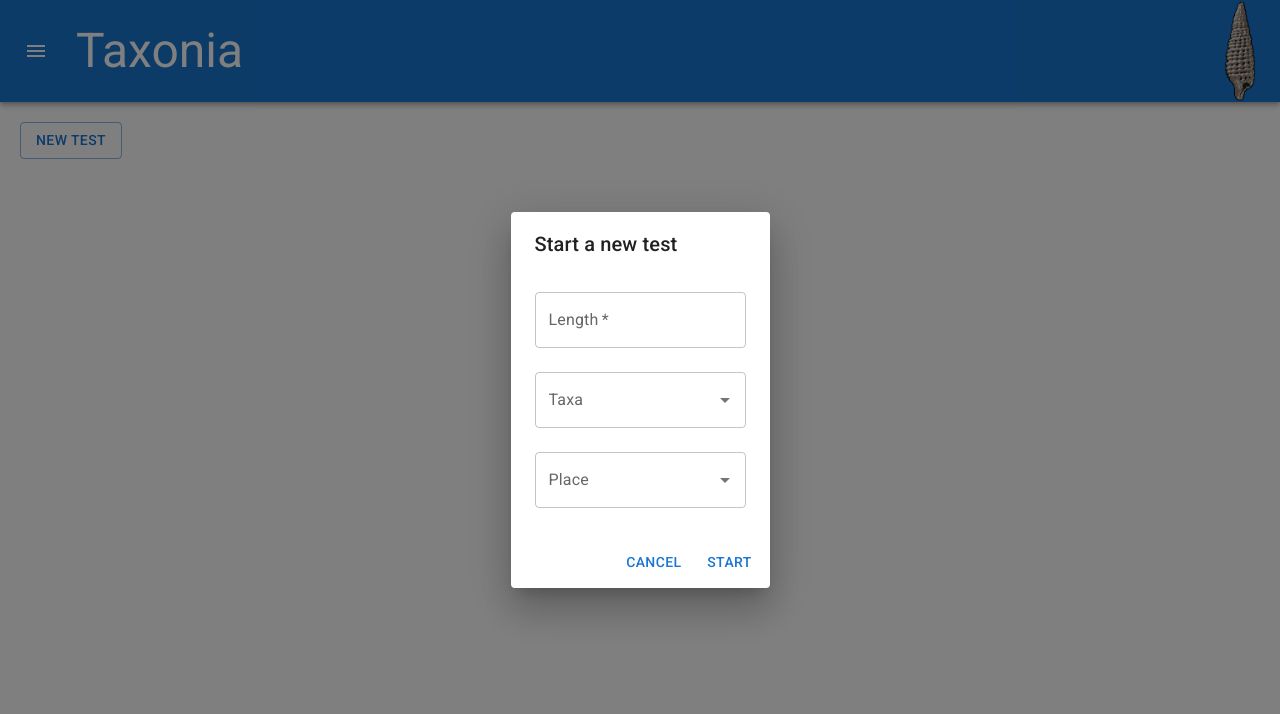
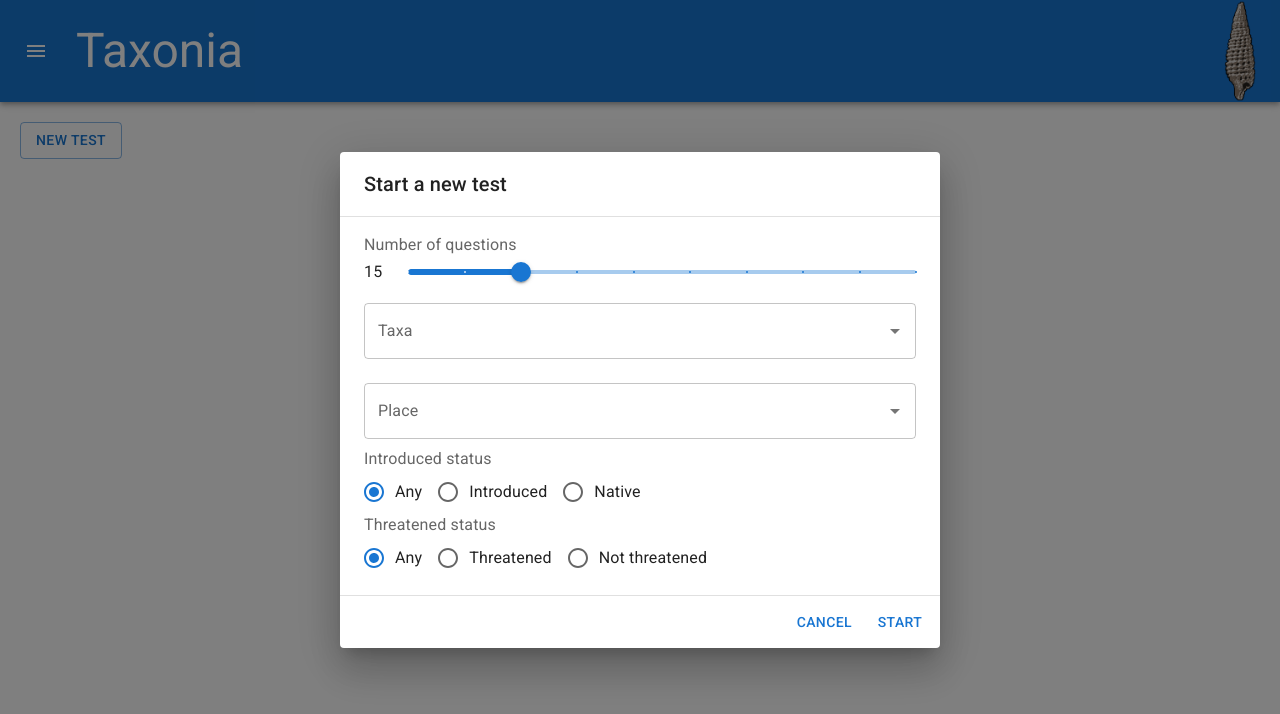
Before and after one commit to benhall-7/taxonia, a React (Vite) app: page / in a window 1280 px wide. Both pictures are taken after a click on the button "NEW TEST". Shown: the top 714 px of the page. Built offline with nearby package versions, Linux system fonts and the light colour scheme.

Commit message:
reinvent the form wheel and flesh out options

```diff
--- a/package.json
+++ b/package.json
@@ -18,6 +18,7 @@
     "@tanstack/react-query": "^5.66.7",
     "react": "^19.0.0",
     "react-dom": "^19.0.0",
+    "use-debounce": "^10.0.4",
     "wouter": "^3.6.0"
   },
   "devDependencies": {
--- a/src/pages/Index/NewTestDialog.tsx
+++ b/src/pages/Index/NewTestDialog.tsx
@@ -1,36 +1,50 @@
 import {
   Autocomplete,
+  Box,
   Button,
-  debounce,
   Dialog,
   DialogActions,
   DialogContent,
   DialogTitle,
+  FormLabel,
+  Slider,
+  Stack,
   TextField,
+  Typography,
 } from "@mui/material";
-import { useState } from "react";
-import { NewTestParams } from "./types";
+import { useMemo, useState } from "react";
+import { NewTestForm, newTestValidate } from "./types";
 import { useQuery } from "@tanstack/react-query";
 import actions from "src/actions";
-import { useLocation } from "wouter";
+// import { useLocation, useRoute, useRouter } from "wouter";
+import { useDebounce } from "use-debounce";
+import RadioSelect from "./NewTestDialog/RadioSelect";
 
 export default function NewTestDialog({ initialValues }: NewTestDialogProps) {
+  const [params, setParams] = useState<NewTestForm>(
+    initialValues || {
+      questionCount: 15,
+      introduced: "undefined",
+      threatened: "undefined",
+    }
+  );
   const [open, setOpen] = useState(false);
-  const [params, setParams] = useState<NewTestParams | undefined>(
-    initialValues
+
+  // intermediate form state (e.g. autocomplete inputs)
+  const [taxaValue, setTaxaValue] = useState(params?.taxon?.name || "");
+  const [placesValue, setPlacesValue] = useState(
+    params?.place?.display_name || ""
   );
-  const [taxaValue, setTaxaValue] = useState(params?.taxon?.name || "");
-  const [taxaQuery, setTaxaQuery] = useState("");
 
-  const [placesValue, setPlacesValue] = useState(params?.place?.name || "");
-  const [placesQuery, setPlacesQuery] = useState("");
+  const [taxaQuery] = useDebounce(taxaValue, 500);
+  const [placesQuery] = useDebounce(placesValue, 500);
 
-  const [, navigate] = useLocation();
-  const handleSubmit = () => {
-    navigate("/test", { replace: true, state: params });
-  };
+  const validatedParams = useMemo(() => newTestValidate(params), [params]);
 
   const handleClose = () => setOpen(false);
+  const handleSubmit = () => {
+    console.log(validatedParams);
+  };
 
   const taxaParams: Parameters<
     typeof actions.getTaxaAutocompleteList.action
@@ -54,7 +68,7 @@ export default function NewTestDialog({ initialValues }: NewTestDialogProps) {
     enabled: taxaQuery.length > 0,
   });
   const { data: placesAutocompleteList, isLoading: loadingPlaces } = useQuery({
-    queryKey: [actions.getPlacesAutocompleteList.key],
+    queryKey: [actions.getPlacesAutocompleteList.key, placesParams],
     queryFn: ({ signal }) =>
       actions.getPlacesAutocompleteList.action(placesParams, { signal }),
     enabled: placesQuery.length > 0,
@@ -65,51 +79,127 @@ export default function NewTestDialog({ initialValues }: NewTestDialogProps) {
       <Button variant="outlined" onClick={() => setOpen(true)}>
         New Test
       </Button>
-      <Dialog open={open} onClose={handleClose}>
+      <Dialog open={open} onClose={handleClose} maxWidth="sm" fullWidth>
         <DialogTitle>Start a new test</DialogTitle>
-        <DialogContent>
-          <TextField
-            type="number"
-            placeholder="Number of questions"
-            label="Length"
-            autoFocus
-            required
-            id="num-questions"
-            margin="normal"
-          />
+        <DialogContent dividers>
+          <FormLabel id="new-test-dialog-question-count">
+            Number of questions
+          </FormLabel>
+          <Stack direction="row" alignItems="center">
+            <Typography width="48px">{params.questionCount}</Typography>
+            <Slider
+              aria-labelledby="new-test-dialog-question-count"
+              min={5}
+              max={50}
+              step={5}
+              value={params.questionCount}
+              valueLabelDisplay="auto"
+              marks
+              onChange={(_e, value) => {
+                const correct = typeof value === "number" ? value : value[0];
+                setParams({ ...params, questionCount: correct });
+              }}
+            />
+          </Stack>
 
           <Autocomplete
             autoHighlight
             options={taxaAutocompleteList?.results || []}
-            getOptionLabel={(taxa) => taxa.name!}
+            getOptionLabel={(place) => place.name!}
+            onChange={(_e, value) =>
+              setParams({ ...params, taxon: value ?? undefined })
+            }
             loading={loadingTaxa}
+            clearOnBlur
+            selectOnFocus
+            filterOptions={(options) => options}
             renderInput={(params) => (
               <TextField
                 {...params}
                 label="Taxa"
-                value={taxaValue}
-                onChange={debounce((e) => setTaxaQuery(e.target.value), 1000)}
+                onChange={(e) => setTaxaValue(e.target.value)}
                 onBlur={() => setTaxaValue("")}
                 margin="normal"
               />
             )}
+            renderOption={(params, option) => {
+              return (
+                <Stack
+                  {...params}
+                  component="li"
+                  direction="row"
+                  spacing="12px"
+                >
+                  <img
+                    src={option.default_photo?.url}
+                    alt={option.preferred_common_name}
+                    width="48px"
+                    height="48px"
+                    style={{ borderRadius: "2px" }}
+                  />
+                  <Box flex="1">
+                    <Typography component="h5" noWrap textOverflow="ellipsis">
+                      <Typography component="span" color="textSecondary">
+                        {option.rank}
+                      </Typography>{" "}
+                      {option.name!}{" "}
+                    </Typography>
+
+                    <Typography component="span" color="textSecondary">
+                      {option.preferred_common_name || option.matched_term}
+                    </Typography>
+                  </Box>
+                </Stack>
+              );
+            }}
           />
 
           <Autocomplete
             autoHighlight
             options={placesAutocompleteList?.results || []}
             getOptionLabel={(place) => place.display_name!}
+            onChange={(_e, value) =>
+              setParams({ ...params, place: value ?? undefined })
+            }
             loading={loadingPlaces}
+            clearOnBlur
+            selectOnFocus
+            filterOptions={(options) => options}
             renderInput={(params) => (
               <TextField
                 {...params}
                 label="Place"
-                value={placesValue}
-                onChange={debounce((e) => setPlacesQuery(e.target.value), 1000)}
+                onChange={(e) => setPlacesValue(e.target.value)}
                 onBlur={() => setPlacesValue("")}
                 margin="normal"
               />
             )}
+          />
+
+          <FormLabel id="new-test-dialog-introduced">
+            Introduced status
+          </FormLabel>
+          <RadioSelect
+            options={["undefined", "true", "false"] as const}
+            value={params.introduced}
+            setValue={(value) => setParams({ ...params, introduced: value })}
+            names={["Any", "Introduced", "Native"]}
+            radioGroupProps={{
+              "aria-labelledby": "new-test-dialog-introduced",
+            }}
+          />
+
+          <FormLabel id="new-test-dialog-threatened">
+            Threatened status
+          </FormLabel>
+          <RadioSelect
+            options={["undefined", "true", "false"] as const}
+            value={params.threatened}
+            setValue={(value) => setParams({ ...params, threatened: value })}
+            names={["Any", "Threatened", "Not threatened"]}
+            radioGroupProps={{
+              "aria-labelledby": "new-test-dialog-threatened",
+            }}
           />
         </DialogContent>
         <DialogActions>
@@ -122,5 +212,5 @@ export default function NewTestDialog({ initialValues }: NewTestDialogProps) {
 }
 
 type NewTestDialogProps = {
-  initialValues?: NewTestParams;
+  initialValues?: NewTestForm;
 };
--- /dev/null
+++ b/src/pages/Index/NewTestDialog/RadioSelect.tsx
@@ -0,0 +1,39 @@
+import {
+  FormControlLabel,
+  Radio,
+  RadioGroup,
+  RadioGroupProps,
+} from "@mui/material";
+
+export default function RadioSelect<T extends string[]>({
+  options,
+  names,
+  value,
+  setValue,
+  radioGroupProps,
+}: Props<T>) {
+  return (
+    <RadioGroup
+      row
+      {...radioGroupProps}
+      value={value}
+      onChange={(e) => setValue(e.target.value as T[number])}
+    >
+      {options.map((option, index) => (
+        <FormControlLabel
+          value={option}
+          control={<Radio />}
+          label={names[index]}
+        />
+      ))}
+    </RadioGroup>
+  );
+}
+
+type Props<T extends string[]> = {
+  options: T;
+  names: string[];
+  value: T[number];
+  setValue(value: T[number]): void;
+  radioGroupProps?: RadioGroupProps;
+};
--- a/src/pages/Index/types.ts
+++ b/src/pages/Index/types.ts
@@ -1,12 +1,63 @@
-import { CorePlace, CoreTaxon, Project, User } from "src/services/inaturalist/Api";
+import {
+  AutocompleteTaxon,
+  CorePlace,
+  Project,
+  User,
+} from "src/services/inaturalist/Api";
 
-export type NewTestParams = {
-  numQuestions: number;
-  taxon?: CoreTaxon;
+export type NewTestForm = {
+  questionCount: number;
+  taxon?: AutocompleteTaxon;
   place?: CorePlace;
   user?: User;
-  native?: boolean;
-  threatened?: boolean;
+  // kind of code-smell-ish, but this is a limitation imposed by the
+  // component; it expects strings everywhere
+  introduced: "true" | "false" | "undefined";
+  threatened: "true" | "false" | "undefined";
   // TODO: implement this later
   project?: Project;
 };
+
+export type NewTestPageProps = ReturnType<typeof newTestValidate>;
+
+export function newTestValidate(form: NewTestForm) {
+  // const numQuestionsValid =
+  //   form.numQuestions >= 1 &&
+  //   form.numQuestions <= 100;
+
+  // const hasErrors = !numQuestionsValid;
+
+  // if (hasErrors)
+  //   return {
+  //     state: "error" as const,
+  //     data: {
+  //       numQuestions: numQuestionsValid
+  //         ? undefined
+  //         : "Should be between 1 and 100",
+  //       taxon: undefined,
+  //       place: undefined,
+  //       user: undefined,
+  //       native: undefined,
+  //       threatened: undefined,
+  //       project: undefined,
+  //     },
+  //   };
+
+  // there's no way for this validation to fail, but I'd like to keep this style of
+  // validation around for use later, so I'm leaving it for now
+  return {
+    // state: "ok" as const,
+    // data: {
+    questionCount: form.questionCount,
+    taxon: form.taxon?.id,
+    place: form.place?.id,
+    // TODO: shouldn't this be user name?
+    user: form.user?.id,
+    introduced:
+      form.introduced === "undefined" ? undefined : form.introduced === "true",
+    threatened:
+      form.threatened === "undefined" ? undefined : form.threatened === "true",
+    project: form.project?.id,
+    // },
+  };
+}
```
Also changed, not shown: 1 other file (tests, documents, lock files or other folders).
